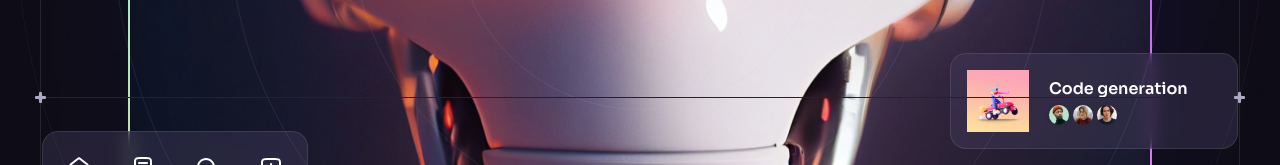
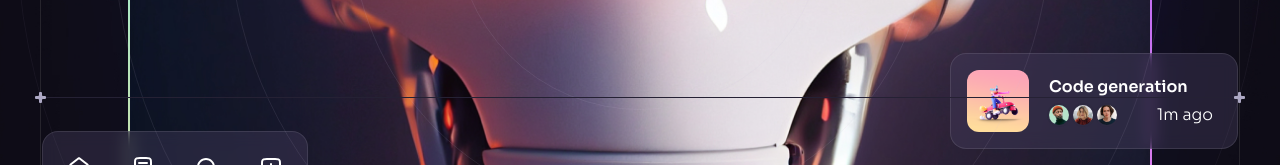
Before and after one commit to Jhonneg/asbvdkasbdka, a React (Vite) app: page / in a window 1280 px wide. Shown: the part 787-952 px from the top of the page. Built offline with nearby package versions, Linux system fonts and the light colour scheme.

Commit message:
added company logo section, hero section done

```diff
--- /dev/null
+++ b/src/components/CompanyLogos.jsx
@@ -0,0 +1,22 @@
+import { companyLogos } from "../constants";
+
+export default function CompanyLogos({ className }) {
+  return (
+    <div className={className}>
+      <h5 className="tagline mb-6 text-center text-n-1/50">
+        Helping people create beautiful content at
+      </h5>
+      <ul className="flex">
+        {companyLogos.map((logo, index) => {
+          <li
+            className="flex items-center justify-center flex-1
+          h-[8.5rem]"
+            key={index}
+          >
+            <img src={logo} width={134} height={28} alt={logo} />
+          </li>;
+        })}
+      </ul>
+    </div>
+  );
+}
--- a/src/components/Hero.jsx
+++ b/src/components/Hero.jsx
@@ -7,6 +7,7 @@
 import { useRef } from "react";
 import Generating from "./Generating";
 import Notification from "./Notification";
+import CompanyLogos from "./CompanyLogos";
 
 export default function Hero() {
   const parallaxRef = useRef(null);
@@ -104,6 +105,7 @@
           </div>
           <BackgroundCircles />
         </div>
+        <CompanyLogos className="hidden relative z-10 mt-20 lg:blo" />
       </div>
       <BottomLine />
     </Section>
--- a/src/components/Notification.jsx
+++ b/src/components/Notification.jsx
@@ -10,7 +10,13 @@
       } flex items-center p-4 pr-6 bg-n-9/40 backdrop-blur border border-n-1/10
       rounded-2xl gap-5`}
     >
-      <img src={notification1} width={62} height={62} alt="image" />
+      <img
+        src={notification1}
+        width={62}
+        height={62}
+        alt="image"
+        className="rounded-xl"
+      />
       <div className="flex-1">
         <h6
           className="mb-1 font-semibold
@@ -35,6 +41,7 @@
               </li>
             ))}
           </ul>
+          <div className="body-2">1m ago</div>
         </div>
       </div>
     </div>
```
